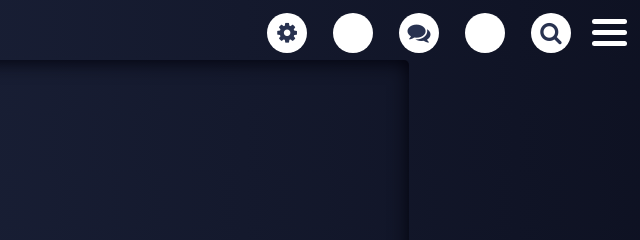
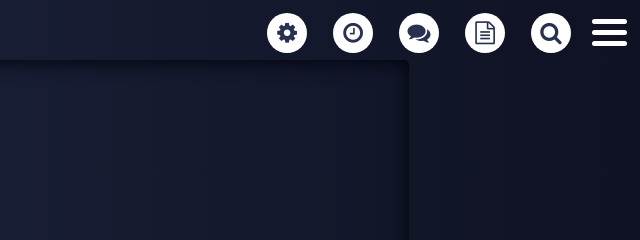
Before and after one commit to rochasdemarte/Void, a plain HTML site: page index.html in a window 1280 px wide. Shown: the top 240 px of the page, 640-1280 px from the left. Drawn offline with nearby package versions, Linux system fonts and the light colour scheme.

Commit message:
final icon update

```diff
--- a/index.html
+++ b/index.html
@@ -20,11 +20,11 @@
 
       <button class="btn ferramentas"><i class="fa fa-search"></i></button>
 
-      <button class="btn ferramentas"><i class="far fa-file-alt"></i></button>
+      <button class="btn ferramentas"><i class="fa fa-file-text-o"></i></button>
 
       <button class="btn ferramentas"><i class="fa fa-comments"></i></button>
 
-      <button class="btn ferramentas"><i class="fas fa-clock"></i></button>
+      <button class="btn ferramentas"><i class="fa fa-clock-o"></i></button>
 
       <button class="btn ferramentas"><i class="fa fa-gear"></i></button>
     </div>
```
